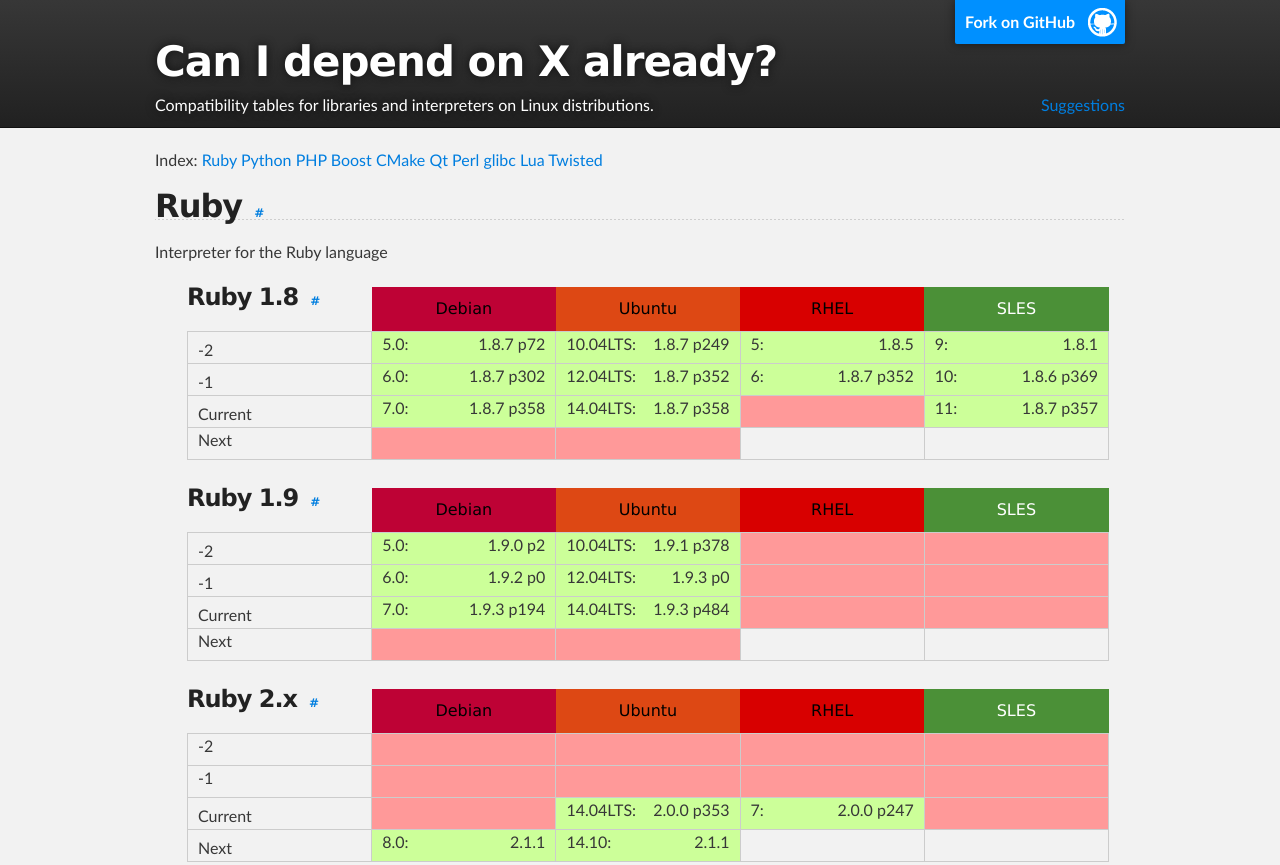
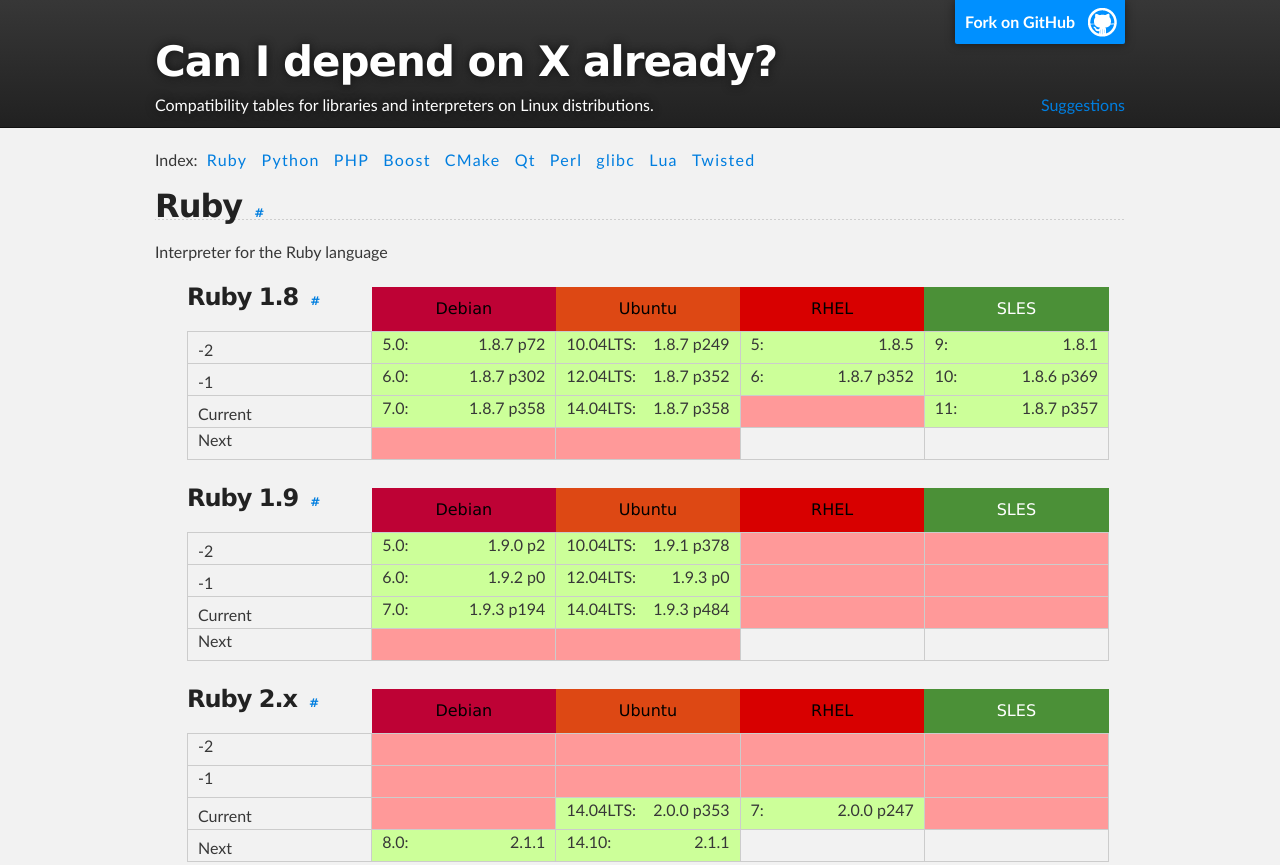
Before and after one commit to canidepend/canidepend.github.com, a plain HTML site: page index.html in a window 1280 px wide. Shown: the top 865 px of the page. Drawn offline with nearby package versions, Linux system fonts and the light colour scheme.

Commit message:
make header links more readable

```diff
--- a/javascripts/main.js
+++ b/javascripts/main.js
@@ -8,7 +8,8 @@ function build_site() {
     content.append(
       $('<a></a>')
         .text(group.short || group.description)
-        .attr('href', '#'+program_key),
+        .attr('href', '#'+program_key)
+	.attr('class', 'menu'),
       ' '
     );
   });
--- a/stylesheets/stylesheet.css
+++ b/stylesheets/stylesheet.css
@@ -494,3 +494,8 @@ td {
 .program h3:hover a:after {
     content: "link";
 }
+
+a.menu {
+    padding: 5px;
+    letter-spacing: 0.08em;
+}
```
